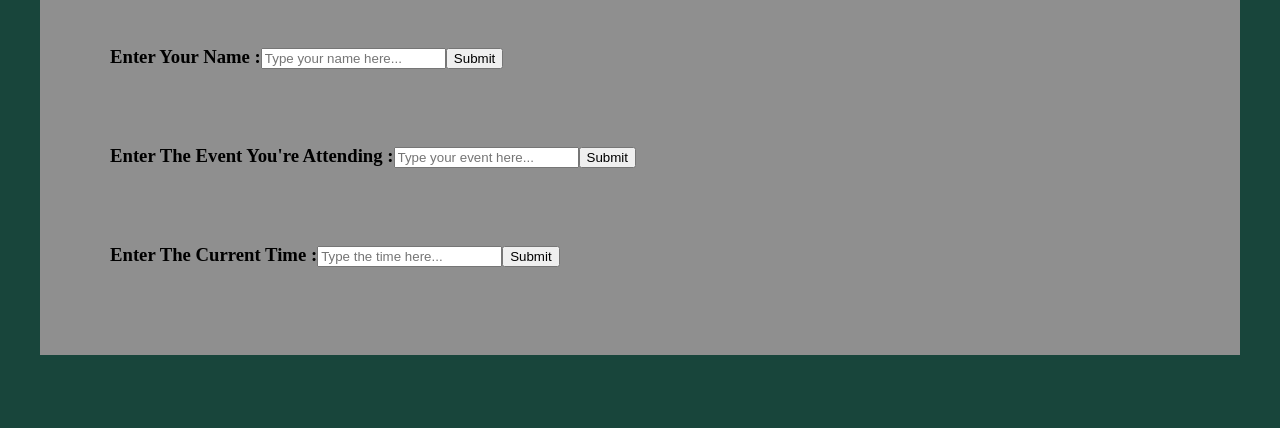
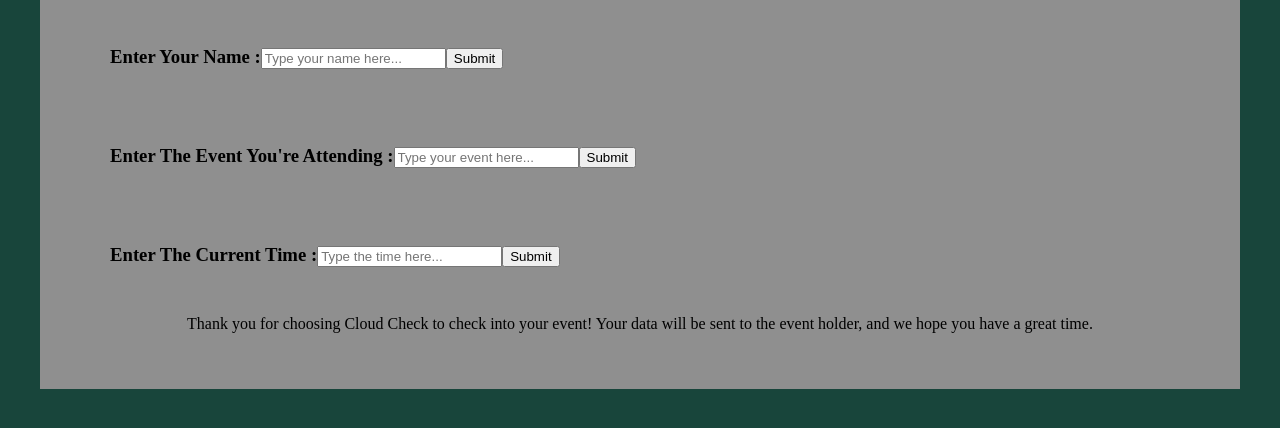
Before and after one commit to tbyrne14/mi361-webpage, a plain HTML site: page index.html in a window 1280 px wide. Shown: the part 228-656 px from the top of the page. Drawn offline with Linux system fonts and the light colour scheme.

Commit message:
closing statement

```diff
--- a/index.html
+++ b/index.html
@@ -38,5 +38,10 @@
             <button>Submit</button>
         </div>
     </section>
+    <section>
+        <div class="outro">
+            <p>Thank you for choosing Cloud Check to check into your event! Your data will be sent to the event holder, and we hope you have a great time. </p>
+        </div>
+    </section>
 </body>
 </html>
--- a/style.css
+++ b/style.css
@@ -18,3 +18,7 @@ body {
     padding: 10px;
     align-items: baseline;
 }
+
+.outro {
+    text-align: center;
+}
```
